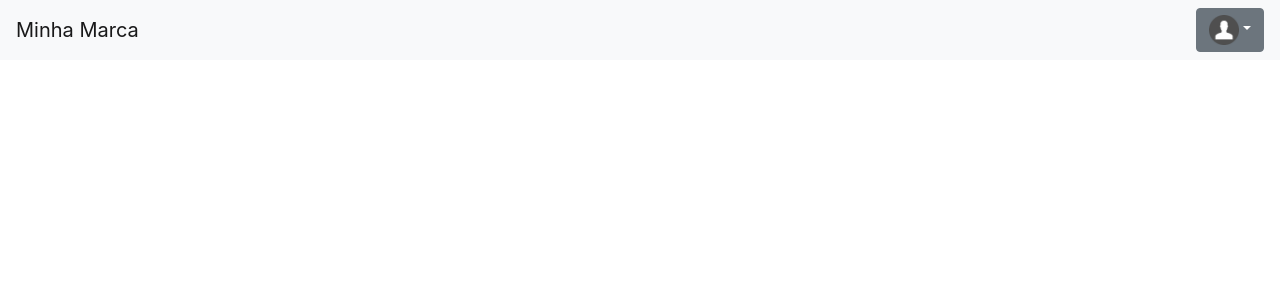
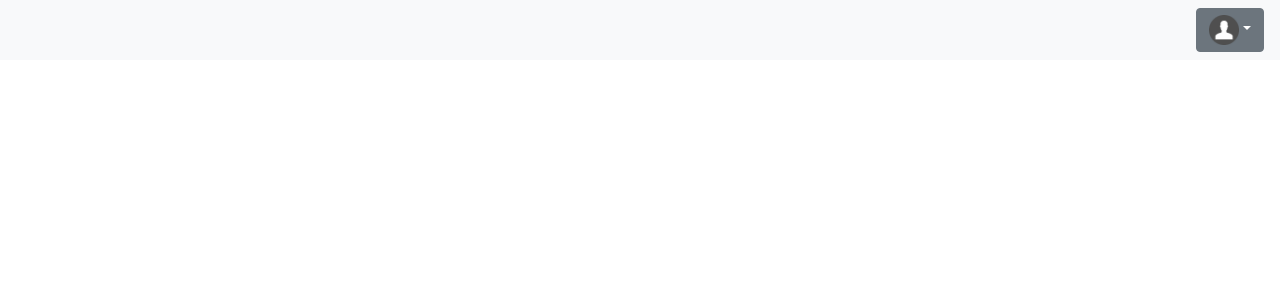
Before and after one commit to marcos-ev/-LAB-Clothing-Collection, an Angular app: page /header in a window 1280 px wide. Shown: the top 300 px of the page. Built offline with nearby package versions, Linux system fonts and the light colour scheme.

Commit message:
dropdown menu update

```diff
--- a/src/app/header/header.component.html
+++ b/src/app/header/header.component.html
@@ -1,7 +1,7 @@
 <nav class="navbar navbar-expand-md navbar-light bg-light">
-  <a class="navbar-brand" href="#">Minha Marca</a>
+  <a class="navbar-brand" href="#"><img src=""  style="max-width: 50px; ;" alt=""> </a>
 
-  <div class="ml-auto">
+  <div class="ml-auto text-">
     <div ngbDropdown>
       <button class="btn btn-secondary" id="dropdownMenuButton" ngbDropdownToggle>
         <img src="./assets/icon.png" class="rounded" style="max-width: 30px; max-height: 30px; border-radius: 10px;" alt="Foto do usuário">
```
Also changed, not shown: src/assets/audaces-logo_low.png (added), src/assets/audaces.png (added).
